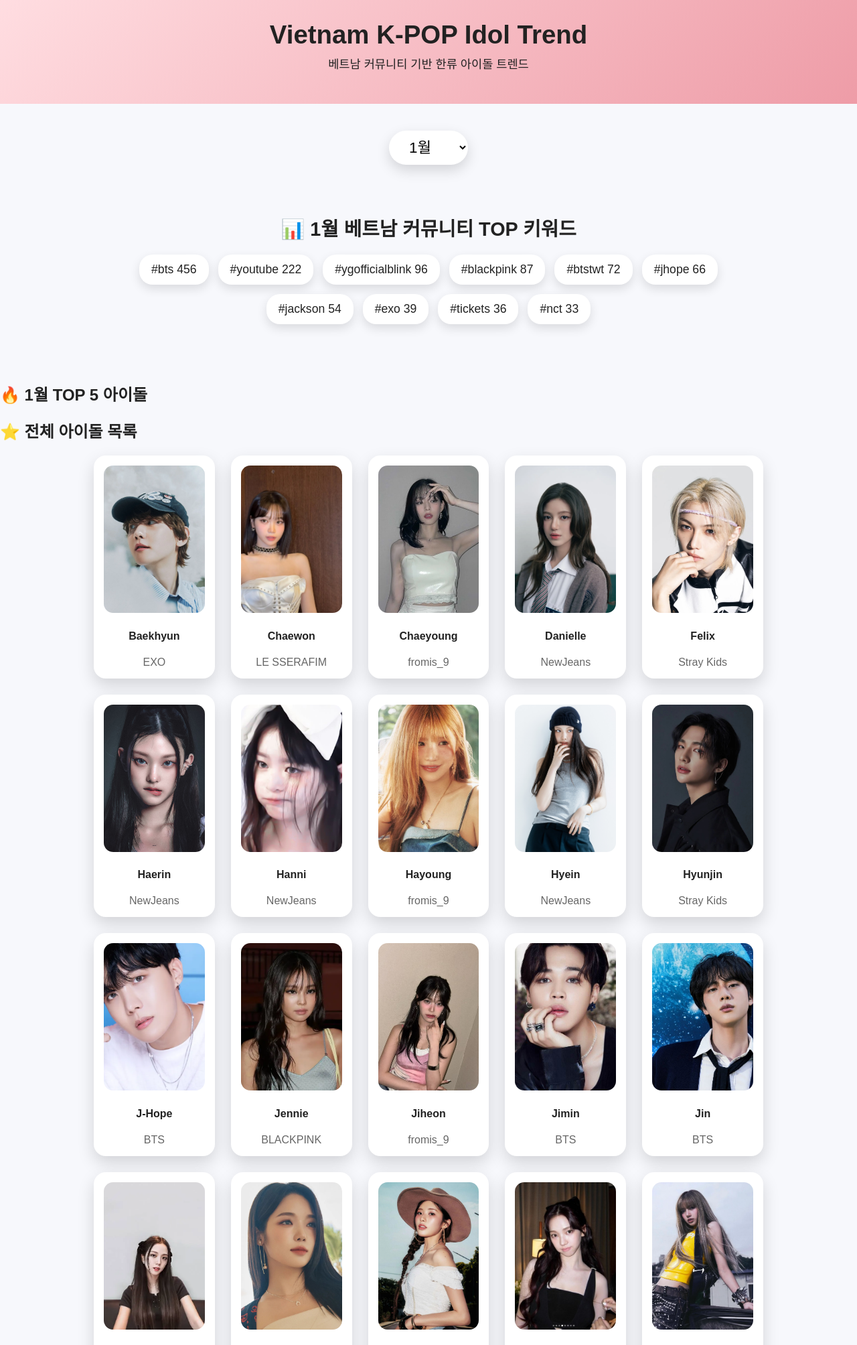
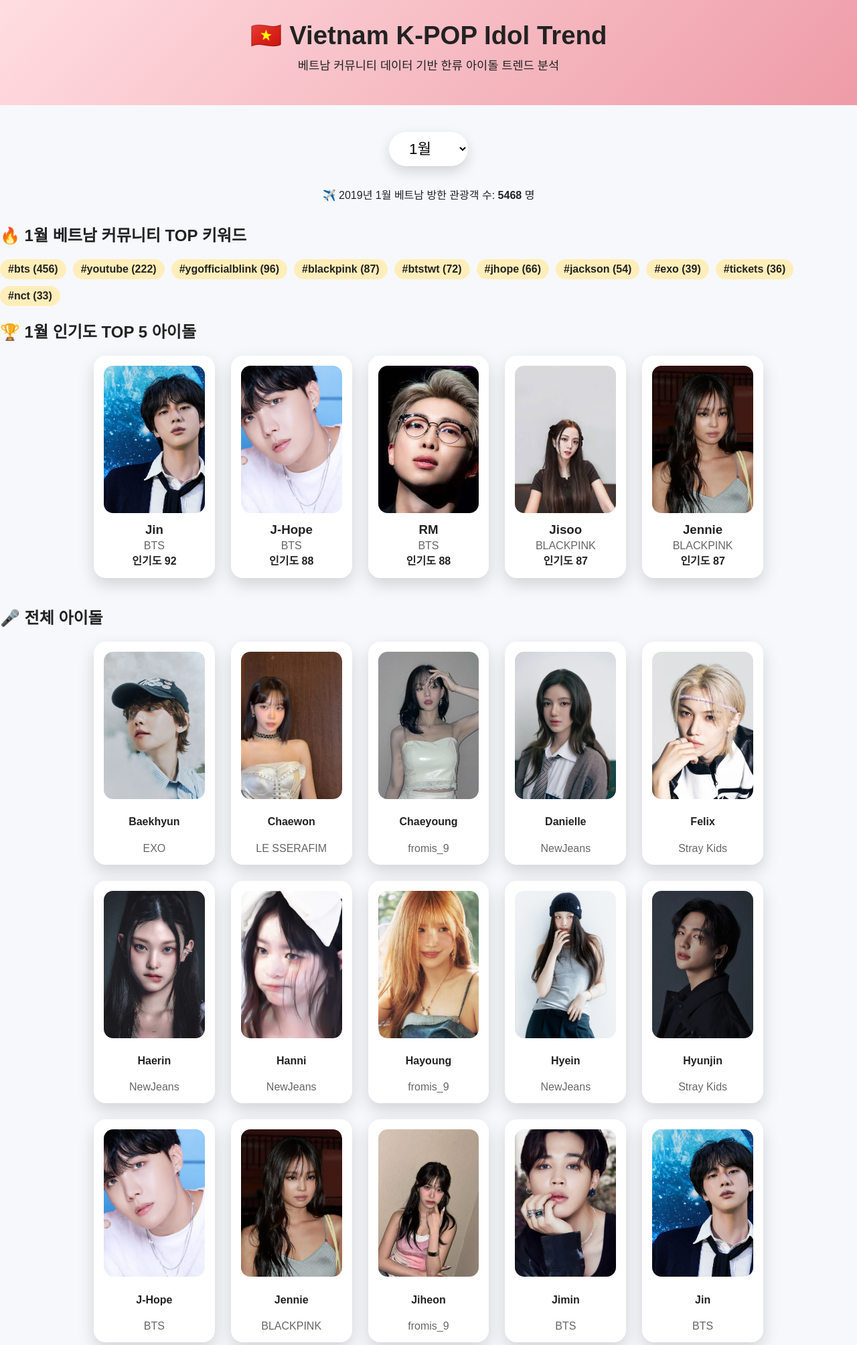
Before and after one commit to ibfwbo1010-svg/database_project, a Flask app: page / in a window 1280 px wide. Shown: the top 2008 px of the page at 67% size. Run offline with Flask 3, Linux system fonts and the light colour scheme; data comes from the database, SQL or seed files in the repository; both versions use the stored data as it was after the commit.

Commit message:
project complete

```diff
--- a/app.py
+++ b/app.py
@@ -15,10 +15,6 @@
 
 # =========================
 # 메인 페이지
-# - 전체 아이돌 목록 표시
-# - 월 선택 가능
-# - 베트남 방문객 수
-# - 월별 TOP 키워드
 # =========================
 @app.route("/")
 def home():
@@ -42,7 +38,7 @@
         visitor = None
 
     # -------------------------
-    # 2. 월별 TOP 키워드
+    # 2. 월별 베트남 커뮤니티 TOP 키워드
     # -------------------------
     top_keywords = []
     try:
@@ -59,7 +55,27 @@
         top_keywords = []
 
     # -------------------------
-    # 3. 전체 아이돌 목록 (메인 페이지용)
+    # 3. ⭐ 월별 인기도 TOP 5 아이돌 ⭐ (핵심)
+    # -------------------------
+    cur.execute("""
+        SELECT
+            i.id,
+            i.name,
+            i.group_name,
+            i.image,
+            p.popularity_score
+        FROM idol_popularity p
+        JOIN idol i
+          ON p.idol_id = i.id
+        WHERE p.year = 2019
+          AND p.month = ?
+        ORDER BY p.popularity_score DESC
+        LIMIT 5
+    """, (month,))
+    top5_idols = cur.fetchall()
+
+    # -------------------------
+    # 4. 전체 아이돌 목록
     # -------------------------
     cur.execute("""
         SELECT id, name, group_name, image
@@ -69,7 +85,7 @@
     idols = cur.fetchall()
 
     # -------------------------
-    # 4. 게시글 목록 (최대 10개)
+    # 5. 게시글 목록 (최대 10개)
     # -------------------------
     posts = []
     try:
@@ -90,6 +106,7 @@
         selected_month=month,
         visitor=visitor,
         top_keywords=top_keywords,
+        top5_idols=top5_idols,   # ⭐ 반드시 전달
         idols=idols,
         posts=posts
     )
@@ -97,13 +114,9 @@
 
 # =========================
 # 아이돌 개인 페이지
-# - 기본 정보
-# - 월별 인기도 테이블
-# - 커뮤니티 주요 키워드
 # =========================
 @app.route("/idol/<int:id>")
 def idol_detail(id):
-    print("DEBUG idol_id:", id)
     conn = get_db()
     cur = conn.cursor()
 
@@ -117,43 +130,32 @@
 
     # -------------------------
     # 월별 인기도 (2019)
-    # ⚠️ score 컬럼 기준
     # -------------------------
-    popularity = []
-    try:
-        cur.execute("""
-            SELECT
-                month,
-                popularity_score
-            FROM idol_popularity
-            WHERE idol_id = ?
-              AND year = 2019
-            ORDER BY month
-        """, (id,))
-        popularity = cur.fetchall()
-    except sqlite3.OperationalError:
-        popularity = []
+    cur.execute("""
+        SELECT month, popularity_score
+        FROM idol_popularity
+        WHERE idol_id = ?
+          AND year = 2019
+        ORDER BY month
+    """, (id,))
+    popularity = cur.fetchall()
 
     # -------------------------
     # 베트남 커뮤니티 주요 키워드
     # -------------------------
-    keywords = []
-    try:
-        cur.execute("""
-            SELECT keyword, SUM(keyword_count) AS total_count
-            FROM keyword_trend
-            WHERE year = 2019
-              AND (
-                  LOWER(keyword) LIKE '%' || LOWER(?) || '%'
-                  OR LOWER(keyword) LIKE '%' || LOWER(?) || '%'
-              )
-            GROUP BY keyword
-            ORDER BY total_count DESC
-            LIMIT 5
-        """, (idol["name"], idol["group_name"]))
-        keywords = cur.fetchall()
-    except sqlite3.OperationalError:
-        keywords = []
+    cur.execute("""
+        SELECT keyword, SUM(keyword_count) AS total_count
+        FROM keyword_trend
+        WHERE year = 2019
+          AND (
+              LOWER(keyword) LIKE '%' || LOWER(?) || '%'
+              OR LOWER(keyword) LIKE '%' || LOWER(?) || '%'
+          )
+        GROUP BY keyword
+        ORDER BY total_count DESC
+        LIMIT 5
+    """, (idol["name"], idol["group_name"]))
+    keywords = cur.fetchall()
 
     conn.close()
 
@@ -163,9 +165,6 @@
         popularity=popularity,
         keywords=keywords
     )
-
-
-
 
 
 # =========================
@@ -225,4 +224,8 @@
 # 실행
 # =========================
 if __name__ == "__main__":
-    app.run(debug=True)
+    app.run(
+        host="0.0.0.0",
+        port=5000,
+        debug=True
+    )
--- a/import_keywords.py
+++ b/import_keywords.py
@@ -47,5 +47,3 @@
 
 conn.commit()
 conn.close()
-
-print("✅ 2019년 keyword_trend 데이터만 삽입 완료")
--- a/templates/index.html
+++ b/templates/index.html
@@ -8,57 +8,90 @@
 <body>
 
 <header>
-    <h1>Vietnam K-POP Idol Trend</h1>
-    <p>베트남 커뮤니티 기반 한류 아이돌 트렌드</p>
+    <h1>🇻🇳 Vietnam K-POP Idol Trend</h1>
+    <p>베트남 커뮤니티 데이터 기반 한류 아이돌 트렌드 분석</p>
 </header>
 
-<main>
+<main class="container">
 
+    <!-- ========================= -->
     <!-- 월 선택 -->
-    <section class="month-select">
-        <form method="get">
+    <!-- ========================= -->
+    <section style="text-align:center; margin:30px 0;">
+        <form method="get" action="/">
             <select name="month" onchange="this.form.submit()">
-                {% for m in range(1,13) %}
+                {% for m in range(1, 13) %}
                 <option value="{{ m }}" {% if selected_month == m|string %}selected{% endif %}>
                     {{ m }}월
                 </option>
                 {% endfor %}
             </select>
         </form>
-    </section>
 
-    <!-- TOP 키워드 -->
-    <section class="keywords">
-        <h2>📊 {{ selected_month }}월 베트남 커뮤니티 TOP 키워드</h2>
-        <ul>
-            {% for k in top_keywords %}
-            <li>#{{ k.keyword }} <span>{{ k.total_count }}</span></li>
-            {% endfor %}
-        </ul>
-    </section>
-
-    <!-- TOP 5 -->
-    <section class="top5">
-        <h2>🔥 {{ selected_month }}월 TOP 5 아이돌</h2>
-
-        {% if explanation %}
-        <p class="explanation">
-            🐰 {{ explanation }}
+        {% if visitor %}
+        <p style="margin-top:10px;">
+            ✈️ 2019년 {{ selected_month }}월 베트남 방한 관광객 수:
+            <strong>{{ visitor.visitor_count }}</strong> 명
         </p>
         {% endif %}
     </section>
 
+    <!-- ========================= -->
+    <!-- 베트남 커뮤니티 TOP 키워드 (복구 버전) -->
+    <!-- ========================= -->
+    <section>
+        <h2>🔥 {{ selected_month }}월 베트남 커뮤니티 TOP 키워드</h2>
+
+        {% if top_keywords %}
+        <div style="display:flex; flex-wrap:wrap; gap:10px;">
+            {% for k in top_keywords %}
+            <span style="
+                background:#ffeeba;
+                padding:6px 12px;
+                border-radius:20px;
+                font-weight:bold;
+            ">
+                #{{ k.keyword }} ({{ k.total_count }})
+            </span>
+            {% endfor %}
+        </div>
+        {% else %}
+        <p>키워드 데이터가 없습니다.</p>
+        {% endif %}
+    </section>
+
+    <!-- ========================= -->
+    <!-- ⭐ 월별 인기도 TOP 5 아이돌 -->
+    <!-- ========================= -->
+    <section>
+        <h2>🏆 {{ selected_month }}월 인기도 TOP 5 아이돌</h2>
+
+        {% if top5_idols %}
+        <div class="idol-grid">
+            {% for idol in top5_idols %}
+            <a href="/idol/{{ idol.id }}" class="idol-card top">
+                <img src="{{ url_for('static', filename='images/' ~ idol.image) }}">
+                <h3>{{ idol.name }}</h3>
+                <p>{{ idol.group_name }}</p>
+                <strong>인기도 {{ idol.popularity_score }}</strong>
+            </a>
+            {% endfor %}
+        </div>
+        {% else %}
+        <p>TOP 5 데이터가 없습니다.</p>
+        {% endif %}
+    </section>
+
+    <!-- ========================= -->
     <!-- 전체 아이돌 -->
-    <section class="all-idols">
-        <h2>⭐ 전체 아이돌 목록</h2>
+    <!-- ========================= -->
+    <section>
+        <h2>🎤 전체 아이돌</h2>
 
-        <div class="idol-grid small">
+        <div class="idol-grid">
             {% for idol in idols %}
             <a href="/idol/{{ idol.id }}" class="idol-card">
-                <img src="{{ url_for(
-                    'static',
-                    filename='images/' ~ (idol.image if idol.image else 'default.jpg')
-                ) }}">
+                <img src="{{ url_for('static', filename='images/' ~ idol.image) }}">
                 <h4>{{ idol.name }}</h4>
                 <p>{{ idol.group_name }}</p>
             </a>
@@ -66,32 +99,9 @@
         </div>
     </section>
 
-    <hr>
-
-    <!-- 글쓰기 -->
-    <section class="board">
-        <h3>📝 글쓰기</h3>
-        <form method="post" action="/post">
-            <input name="title" placeholder="제목">
-            <textarea name="content" placeholder="내용"></textarea>
-            <button>저장</button>
-        </form>
-
-        {% for post in posts %}
-        <div class="post">
-            <h4>{{ post.title }}</h4>
-            <p>{{ post.content }}</p>
-            <form method="post" action="/comment/{{ post.id }}">
-                <input name="content" placeholder="댓글">
-                <button>저장</button>
-            </form>
-        </div>
-        {% endfor %}
-    </section>
-
 </main>
 
-<footer>
+<footer style="text-align:center; margin:40px 0;">
     <p>© 2025 Vietnam K-POP Idol Trend Service</p>
 </footer>
 
```
Also changed, not shown: database.db.
